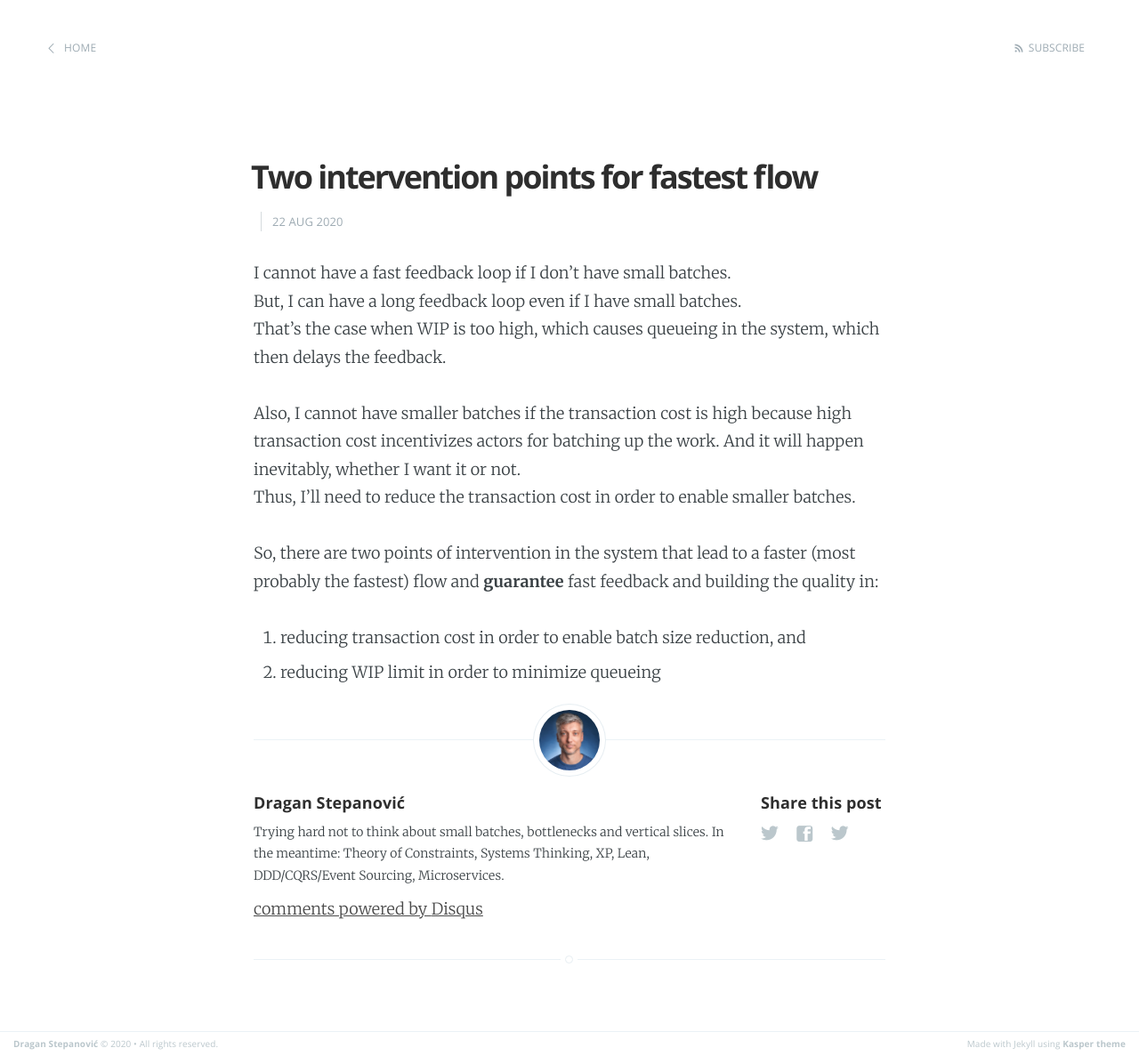
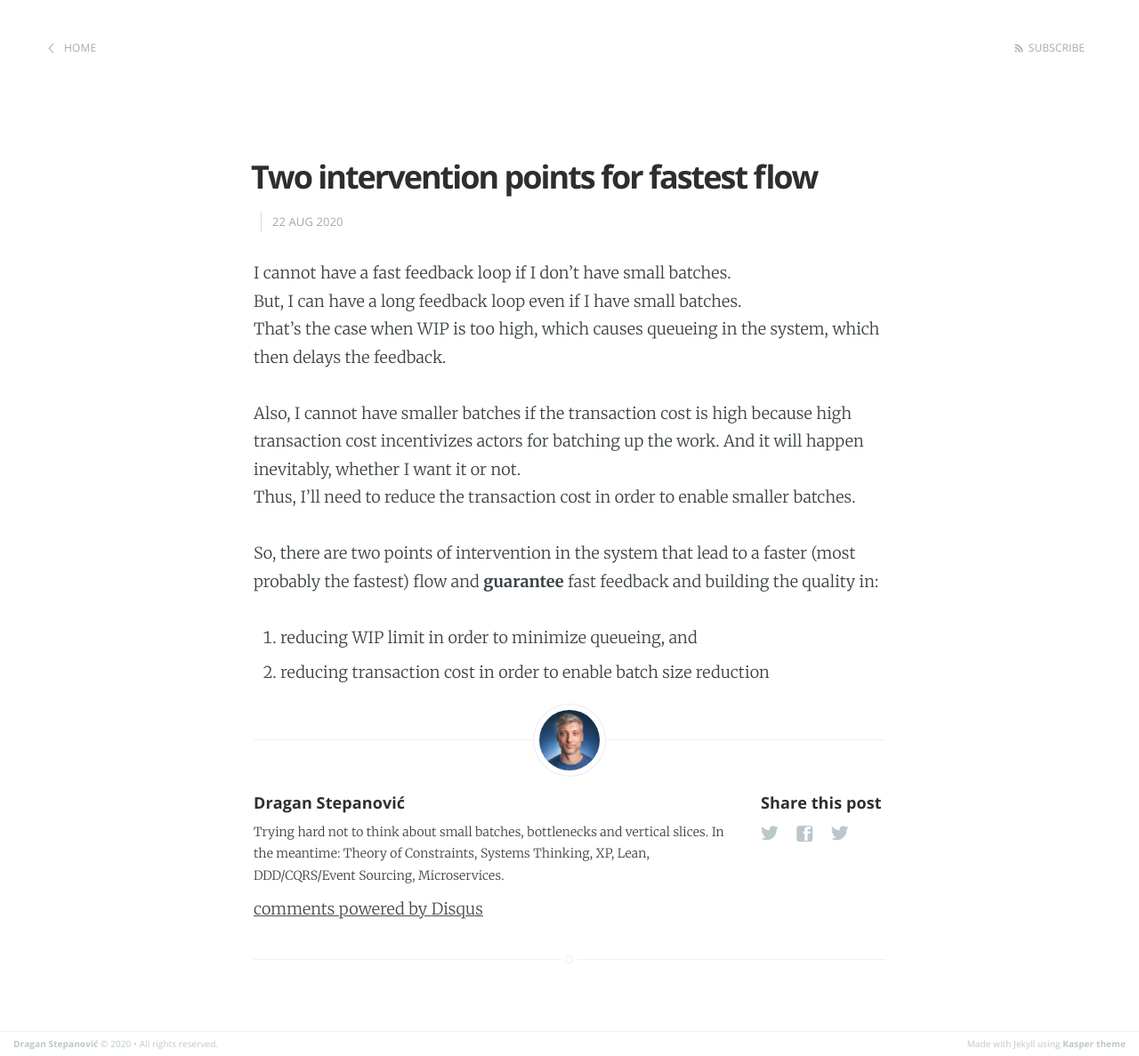
Before and after one commit to dragan-stepanovic/dragan-stepanovic.github.io, a Jekyll site: the page built from _posts/2020-08-22-two-intervention-points-for-fastest-flow.md, in a window 1280 px wide. Shown: the whole page at 89% size. Built offline with Jekyll 4.4.1, drawn with Linux system fonts in a browser that asks for light colours; our own code applies the rules of GitHub Pages for plain Markdown files; comment, search, counter and statistics services are not loaded.

Commit message:
Update 2020-08-22-two-intervention-points-for-fastest-flow.md

```diff
--- a/_posts/2020-08-22-two-intervention-points-for-fastest-flow.md
+++ b/_posts/2020-08-22-two-intervention-points-for-fastest-flow.md
@@ -9,5 +9,5 @@ Also, I cannot have smaller batches if the transaction cost is high because high
 Thus, I'll need to reduce the transaction cost in order to enable smaller batches.
 
 So, there are two points of intervention in the system that lead to a faster (most probably the fastest) flow and __guarantee__ fast feedback and building the quality in:
-1. reducing transaction cost in order to enable batch size reduction, and
-2. reducing WIP limit in order to minimize queueing
+1. reducing WIP limit in order to minimize queueing, and
+2. reducing transaction cost in order to enable batch size reduction
```
